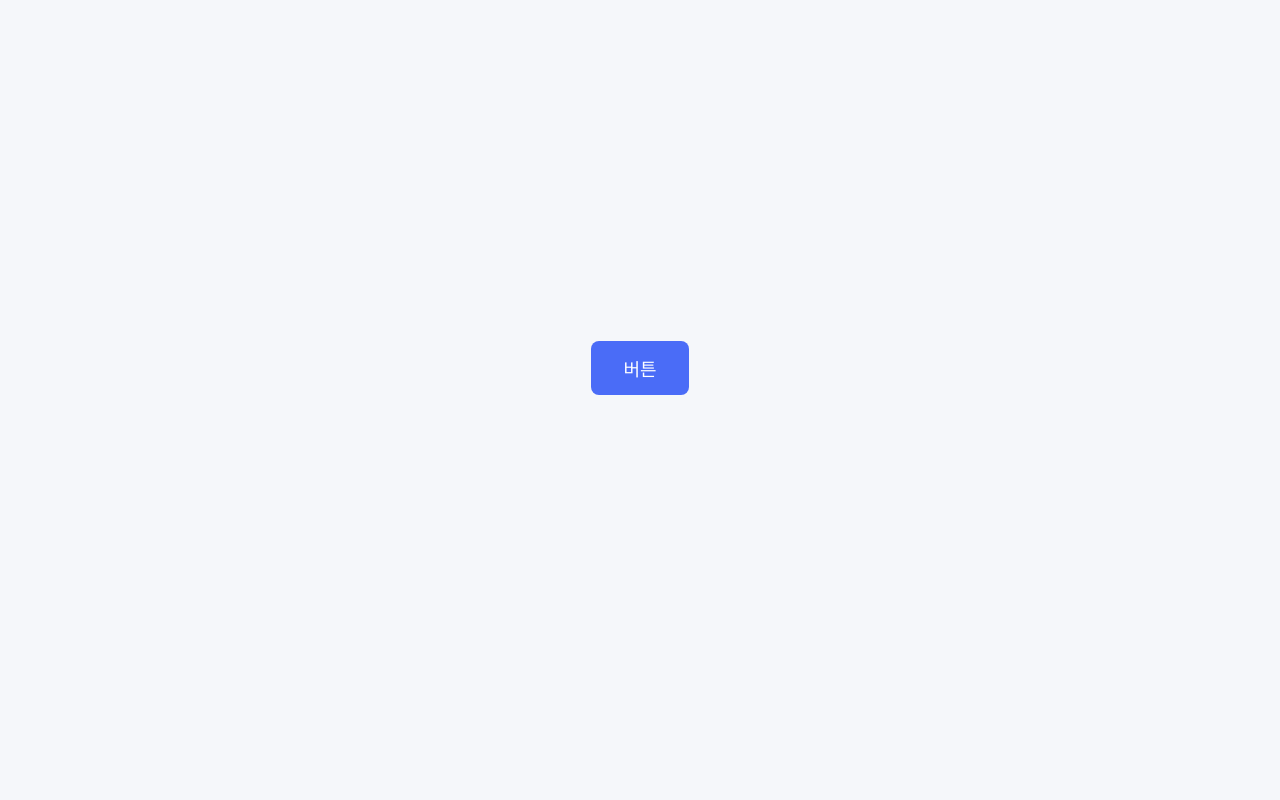
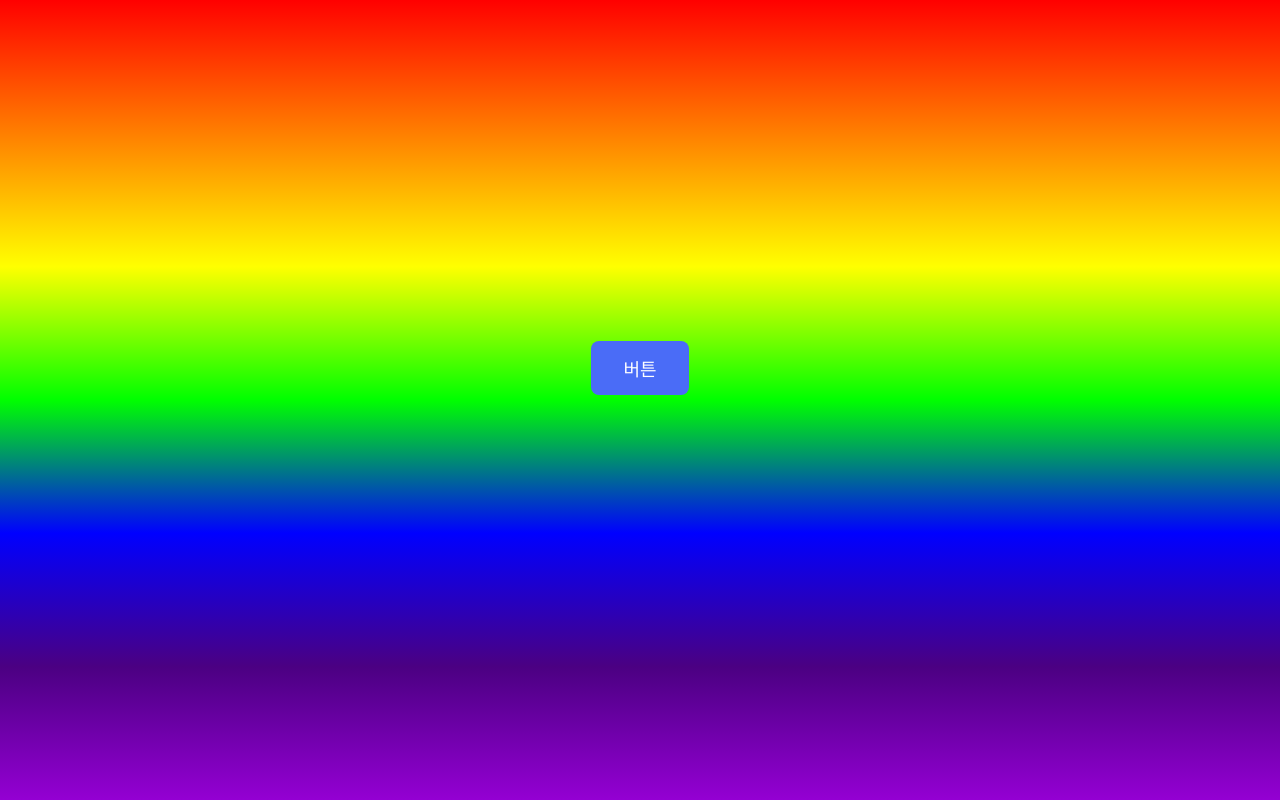
Before and after one commit to wonyeongnan-alt/hello-page, a plain HTML site: page index.html in a window 1280 px wide. Drawn offline with Linux system fonts and the light colour scheme.

Commit message:
Change background to rainbow gradient
Co-Authored-By: Claude Haiku 5.5 <noreply@anthropic.com>

```diff
--- a/index.html
+++ b/index.html
@@ -14,7 +14,7 @@
       justify-content: center;
       gap: 24px;
       font-family: "Segoe UI", "Malgun Gothic", sans-serif;
-      background: #f5f7fa;
+      background: linear-gradient(to bottom, #ff0000, #ff7f00, #ffff00, #00ff00, #0000ff, #4b0082, #9400d3);
       color: #222;
     }
     button {
```
